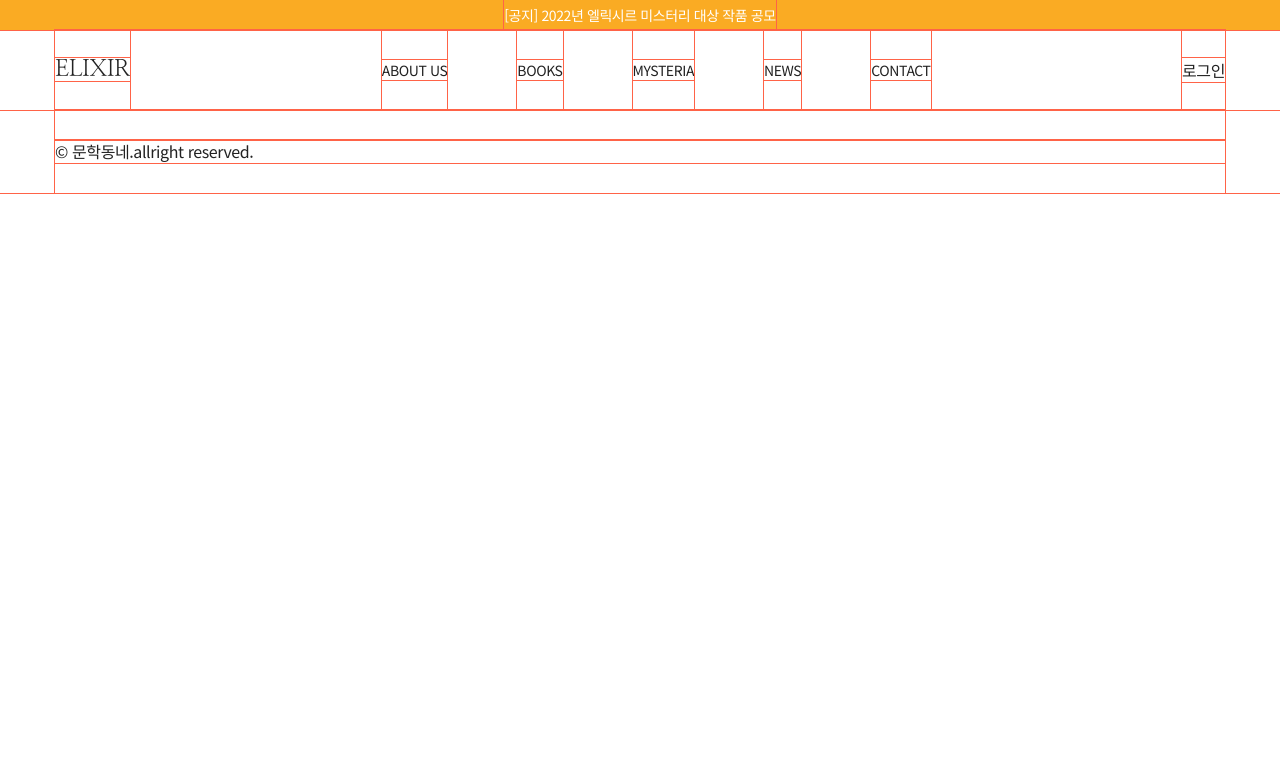
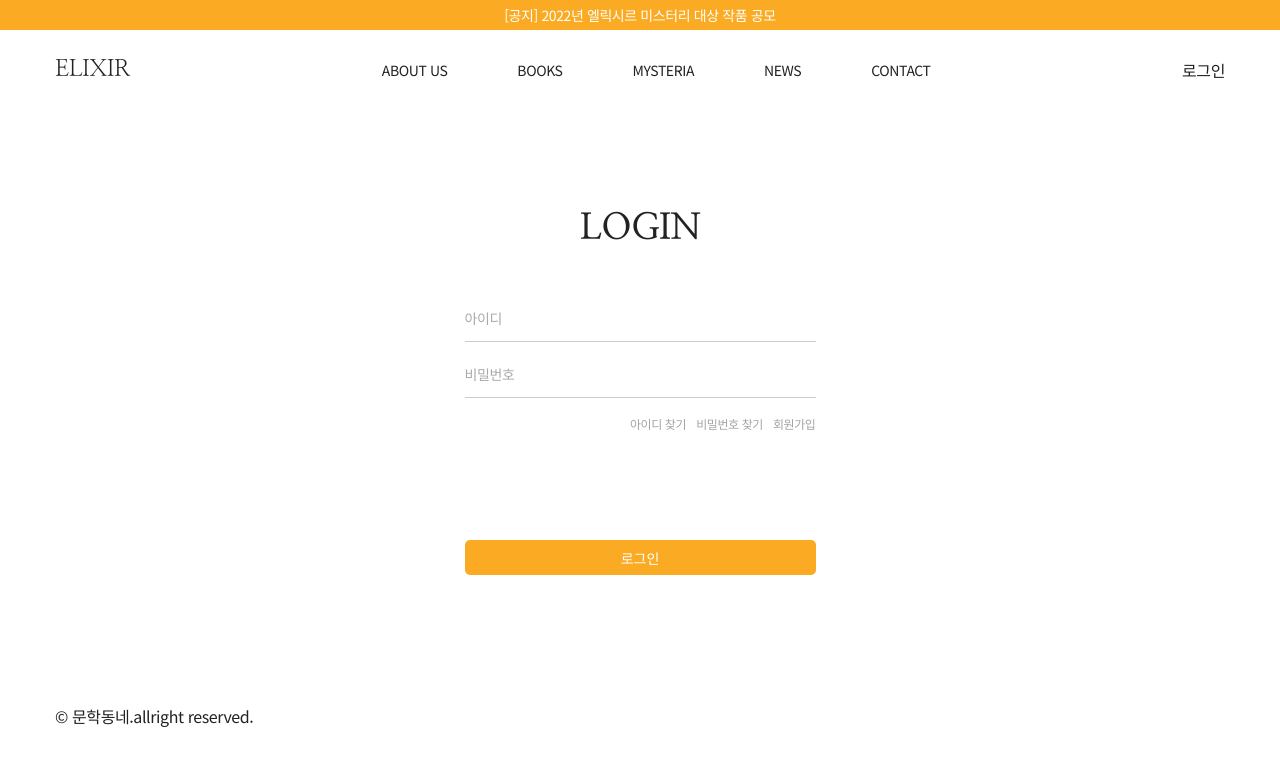
Before and after one commit to Hyeonkkyu/elixir_web, a React (Create React App) app: page /login in a window 1280 px wide. Shown: the top 766 px of the page. Built offline with nearby package versions, Linux system fonts and the light colour scheme; some icons are missing.

Commit message:
22.10.10

```diff
--- a/src/App.js
+++ b/src/App.js
@@ -7,6 +7,8 @@ import Books from './pages/Books';
 import Mysteria from './pages/Mysteria';
 import News from './pages/News';
 import Contact from './pages/Contact';
+import SignIn from './pages/SignIn';
+import SignUp from './pages/SignUp';
 import Footer from './components/Footer';
 import './css/main.scss';
 
@@ -21,6 +23,8 @@ const App = () => {
         <Route path='/mysteria' element={<Mysteria />} />
         <Route path='/news' element={<News />} />
         <Route path='/contact' element={<Contact />} />
+        <Route path='/login' element={<SignIn />} />
+        <Route path='/signup' element={<SignUp />} />
       </Routes>
       <Footer />
     </>
--- a/src/components/Header.js
+++ b/src/components/Header.js
@@ -44,7 +44,9 @@ const Header = () => {
                     </ul>
                 </nav>
                 <div className="user">
-                    <a href="">로그인</a>
+                    <Link to="/login">
+                        로그인
+                    </Link>
                 </div>
             </div>
         </header>
--- a/src/css/main.scss
+++ b/src/css/main.scss
@@ -2,7 +2,7 @@ $mainColor : #FAAB23;
 $subColor : #c58b40;
 
 * {
-    outline: 1px solid tomato;
+    // outline: 1px solid tomato;
 }
 
 .sectionPadding {
@@ -106,7 +106,7 @@ $subColor : #c58b40;
 
         }
 
-        .movie::before {
+        &::before {
             position: absolute;
             content: "";
             display: block;
@@ -116,7 +116,7 @@ $subColor : #c58b40;
             border: 1px solid $subColor;
         }
 
-        .movie::after {
+        &::after {
             position: absolute;
             content: "";
             display: block;
@@ -177,6 +177,7 @@ $subColor : #c58b40;
 .Contact {
     display: flex;
     gap: 30px;
+    padding: 100px 0;
 
     .textBox {
         // display: flex;
--- /dev/null
+++ b/src/css/signin.css
@@ -0,0 +1,89 @@
+:root {
+    --pointColor:#FAAB23;
+}
+
+.SignIn {
+    padding: 100px 0;
+}
+
+.SignIn>h2 {
+    font-family: Nanum Myeongjo, serif;
+    font-size: 36px;
+    font-weight: 600;
+    text-align: center;
+    margin-bottom: 50px;
+}
+
+form {
+    margin: 0 auto;
+    width: 30%;
+}
+
+.inputBox {
+    position: relative;
+    margin: 10px 0;
+}
+
+.inputBox>input {
+    background: transparent;
+    border: none;
+    border-bottom: solid 1px #ccc;
+    padding: 20px 0px 5px 0px;
+    font-size: 14px;
+    width: 100%;
+}
+
+input::placeholder {
+    color: transparent;
+}
+
+input:placeholder-shown+label {
+    color: #aaa;
+    font-size: 14px;
+    top: 15px;
+
+}
+
+input:focus+label,
+label {
+    color: var(--pointColor);
+    font-size: 10px;
+    pointer-events: none;
+    position: absolute;
+    left: 0px;
+    top: 0px;
+    transition: all 0.2s ease;
+    -webkit-transition: all 0.2s ease;
+    -moz-transition: all 0.2s ease;
+    -o-transition: all 0.2s ease;
+}
+
+input:focus,
+input:not(:placeholder-shown) {
+    border-bottom: solid 1px var(--pointColor);
+    outline: none;
+}
+
+input[type=submit] {
+    background-color: var(--pointColor);
+    border: none;
+    color: rgb(255, 255, 255);
+    border-radius: 5px;
+    width: 100%;
+    height: 35px;
+    font-size: 14px;
+    margin-top: 100px;
+}
+
+.userConfig {
+    display: flex;
+    gap: 10px;
+    justify-content: flex-end;
+}
+
+.userConfig>div {
+    text-align: right;
+    font-size: 12px;
+    color: rgb(164, 164, 164);
+    margin: 10px 0px;
+}
--- /dev/null
+++ b/src/pages/SignIn.js
@@ -0,0 +1,33 @@
+import React from 'react';
+import { Link } from 'react-router-dom';
+import '../css/signin.css';
+
+const SignIn = () => {
+    return (
+        <section className='SignIn inner'>
+            <h2>LOGIN</h2>
+            <form action="" method='POST'>
+                <div className='inputBox'>
+                    <input id="user_id" type="text" name="user_id" placeholder="아이디" />
+                    <label for="user_id">아이디</label>
+                </div>
+                <div className='inputBox'>
+                    <input id="user_pw" type="text" name="user_pw" placeholder="비밀번호" />
+                    <label for="user_pw">비밀번호</label>
+                </div>
+                <div className='userConfig'>
+                    <div className="findId">아이디 찾기</div>
+                    <div className="findPw">비밀번호 찾기</div>
+                    <div className="signUp">
+                        <Link to="/signup">
+                            회원가입
+                        </Link>
+                    </div>
+                </div>
+                <input type="submit" value="로그인" />
+            </form>
+        </section>
+    )
+}
+
+export default SignIn
--- /dev/null
+++ b/src/pages/SignUp.js
@@ -0,0 +1,68 @@
+import React from 'react'
+import '../css/signup.css';
+
+const SignUp = () => {
+
+  const handlerList = () => {
+    //유효성 검사
+    const RegExp = {
+      email: /[0-9a-zA-Z]+(.[_a-z0-9-]+)*@(?:\\w+\\.)+\\w+$/,
+
+      pw: /^(?=.*[a-zA-Z])(?=.*[0-9])(?=.*[~!@#$%^&*()_+|<>?:{}])[a-zA-Z0-9]{6,}$/,
+
+      name: /^[ㄱ-ㅎ가-힣]*$/,
+
+      nickname: /^[ㄱ-ㅎ가-힣]*$/,
+
+      phone: /^\\d{2,3}-\\d{3,4}-\\d{4}$/,
+    }
+
+  //   if (todo.title.length < 5) {
+  //     alert('5자 이상 입력해주세요.');
+  //     setTodo({
+  //         title: "",
+  //     });
+  //     ipref.current.focus()
+  //     return;
+  // }
+  // if (!RegExp.en.test(todo.title)) {
+  //     alert("영어만 입력해주세요.");
+  //     setTodo({
+  //         title: "",
+  //     })
+  //     ipref.current.focus()
+  //     return;
+  // }
+  }
+
+  return (
+    <section className='SignUp inner'>
+      hi!!!
+      <h2>SIGNUP</h2>
+      <form action="" method='POST'>
+        <p>아이디</p>
+        <div className='inputBox'>
+          <input id="user_id" type="text" name="user_id" placeholder="아이디" />
+          <label for="user_id">아이디</label>
+        </div>
+        <p>비밀번호</p>
+        <div className='inputBox'>
+          <input id="user_pw" type="text" name="user_pw" placeholder="비밀번호" />
+          <label for="user_pw">비밀번호</label>
+        </div>
+        <p>비밀번호 확인</p>
+        <div className='inputBox'>
+          <input id="user_pw" type="text" name="user_pw" placeholder="비밀번호" />
+          <label for="user_pw">비밀번호</label>
+        </div>
+        <input type="submit" value="로그인" />
+
+        {/* <input onChange={handlerInput} name='title' value={todo.title || ''} ref={ipref} />
+            <input onChange={handlerInput} name='content' value={todo.content || ''} />
+            <button onClick={handlerList}>WRITE</button> */}
+      </form>
+    </section>
+  )
+}
+
+export default SignUp
```
Also changed, not shown: src/css/signup.css (added).
